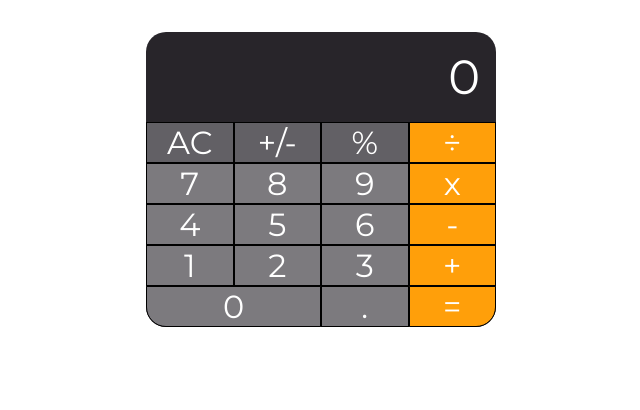
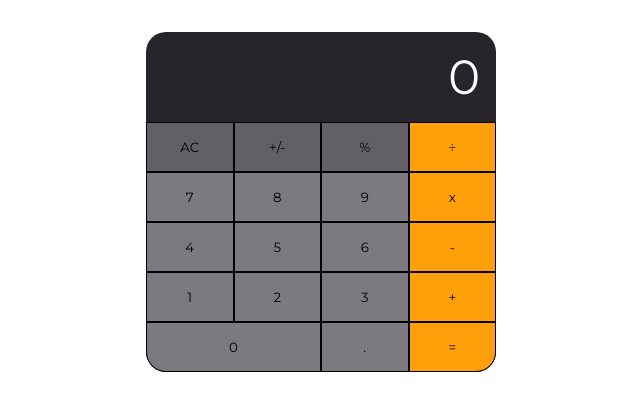
Before and after one commit to darikmohammed/Math-Magicians, a React (Create React App) app: page / in a window 1280 px wide. Shown: the top 410 px of the page, without its empty margins (319-959 px from the left). Built offline with nearby package versions, Linux system fonts and the light colour scheme.

Commit message:
Add the logic calculate

```diff
--- a/src/App.js
+++ b/src/App.js
@@ -4,7 +4,6 @@ import Calculator from './components/Calculator';
 export default class App extends Component {
   constructor(props) {
     super(props);
-    this.state = { display: 0 };
     this.buttons = [
       'AC',
       '+/-',
@@ -29,13 +28,9 @@ export default class App extends Component {
   }
 
   render() {
-    const { display } = this.state;
     return (
       <div>
-        <Calculator
-          calculatorButtons={this.buttons}
-          display={display}
-        />
+        <Calculator calculatorButtons={this.buttons} />
       </div>
     );
   }
--- a/src/components/Button.js
+++ b/src/components/Button.js
@@ -5,19 +5,31 @@ import PropTypes from 'prop-types';
 export default class Button extends Component {
   constructor(props) {
     super(props);
+    this.handleButtonClick = this.handleButtonClick.bind(this);
     this.state = {};
   }
 
+  handleButtonClick() {
+    const { handleButtonClick } = this.props;
+    handleButtonClick();
+  }
+
   render() {
-    const { value } = this.props;
+    const { value, handleButtonClick } = this.props;
     return (
-      <div className="btn" id={`btn${value}`}>
+      <button
+        type="button"
+        className="btn"
+        id={`btn${value}`}
+        onClick={handleButtonClick}
+      >
         {value}
-      </div>
+      </button>
     );
   }
 }
 
 Button.propTypes = {
   value: PropTypes.string.isRequired,
+  handleButtonClick: PropTypes.func.isRequired,
 };
--- a/src/components/Calculator.js
+++ b/src/components/Calculator.js
@@ -2,21 +2,39 @@ import React, { Component } from 'react';
 import './Style/Calculator.css';
 import PropTypes from 'prop-types';
 import Button from './Button';
+import calculate from '../logic/calculate';
 
 export default class Calculator extends Component {
   constructor(props) {
     super(props);
-    this.state = {};
+    this.handleButtonClick = this.handleButtonClick.bind(this);
+    this.state = { total: null, next: null, operation: null };
+  }
+
+  handleButtonClick(e) {
+    const value = calculate(this.state, e.target.innerHTML);
+    this.setState(value);
+  }
+
+  screen() {
+    const { total, next, operation } = this.state;
+    if (!next && !operation) return total;
+    if (!next) return total;
+    return next;
   }
 
   render() {
     const { calculatorButtons } = this.props;
     return (
       <div className="calculator-body">
-        <div className="display">0</div>
+        <div className="display">{this.screen() || '0'}</div>
         <div className="calculator-btns">
           {calculatorButtons.map((button) => (
-            <Button value={button} key={button} />
+            <Button
+              value={button}
+              key={button}
+              handleButtonClick={this.handleButtonClick}
+            />
           ))}
         </div>
       </div>
--- a/src/components/Style/Button.css
+++ b/src/components/Style/Button.css
@@ -1,6 +1,7 @@
 .btn {
   background-color: rgb(124, 122, 126);
   border: 0.1rem solid #000;
+  padding: 1rem;
 }
 
 .btn#btn0 {
```
